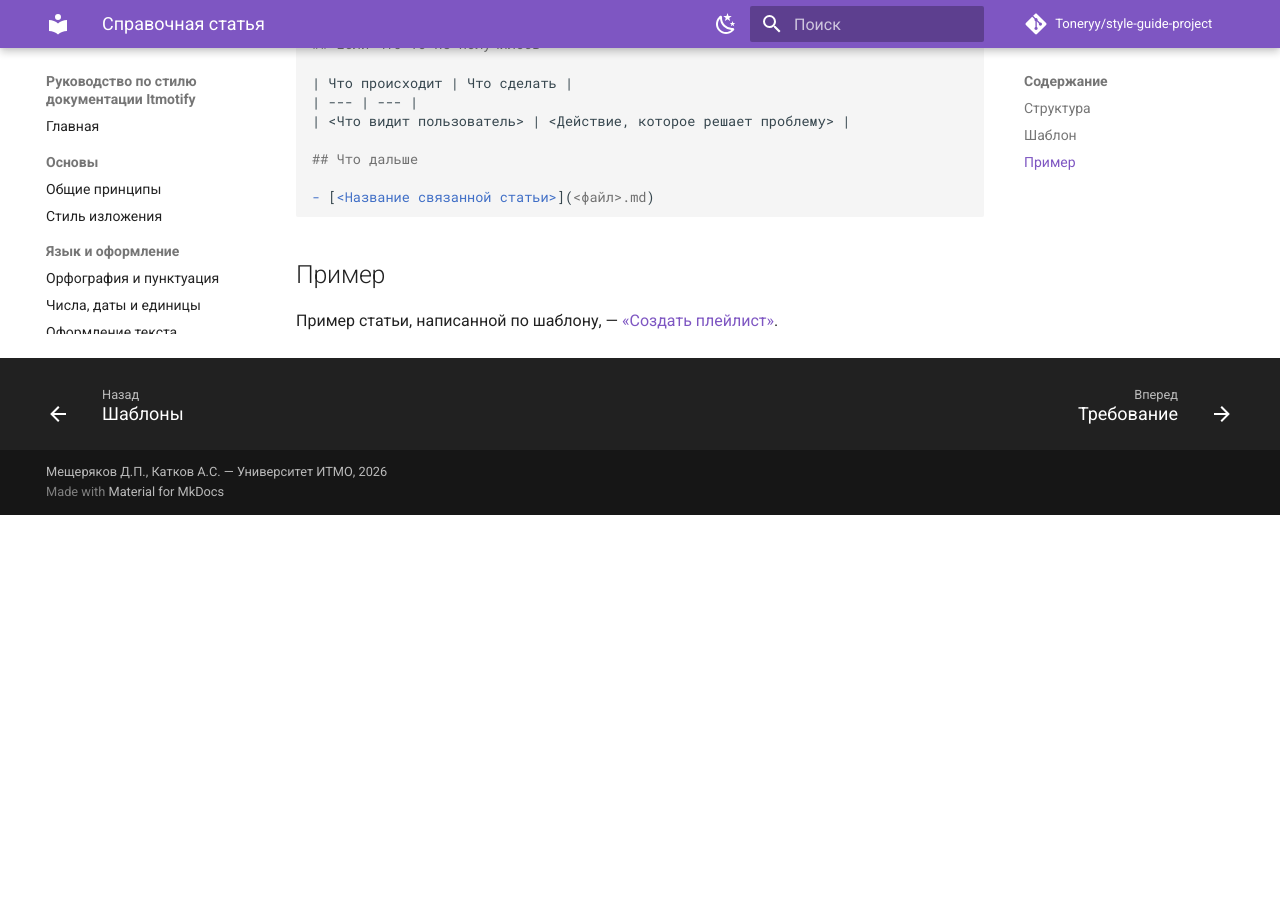
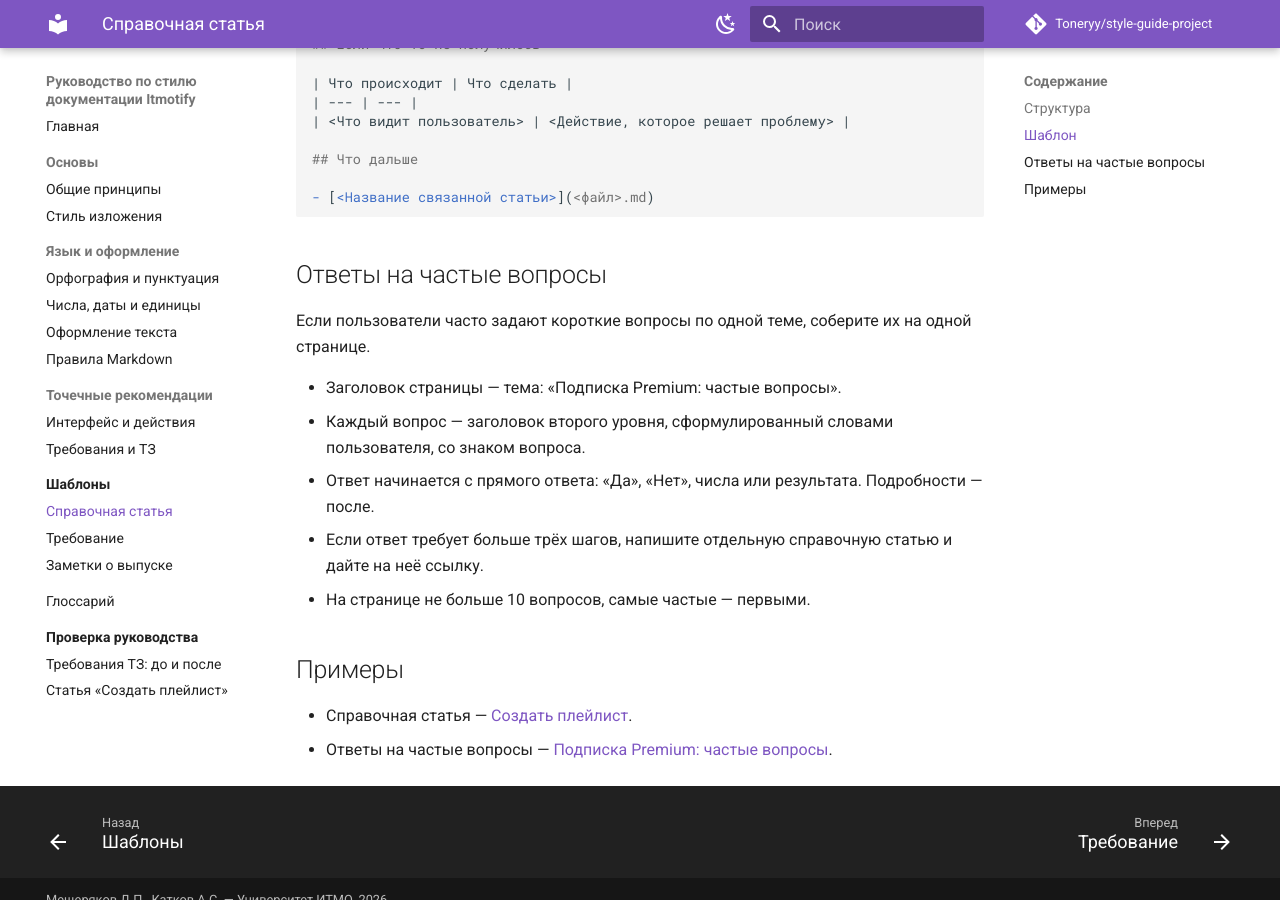
Before and after one commit to Toneryy/style-guide-project, an MkDocs documentation site: the page built from docs/templates/help-article.md, in a window 1280 px wide and 900 px high, scrolled down 1096 px. Built offline with MkDocs 1.6.1 and Material for MkDocs 9.7.7, drawn with Linux system fonts in a browser that asks for light colours; comment, search, counter and statistics services are not loaded; before the commit the page ends 1611 px from its top, so only the background shows below that.

````diff
--- a/docs/templates/help-article.md
+++ b/docs/templates/help-article.md
@@ -42,6 +42,17 @@
 - [<Название связанной статьи>](<файл>.md)
 ```
 
-## Пример
+## Ответы на частые вопросы
 
-Пример статьи, написанной по шаблону, — [«Создать плейлист»](../examples/create-playlist.md).
+Если пользователи часто задают короткие вопросы по одной теме, соберите их на одной странице.
+
+- Заголовок страницы — тема: «Подписка Premium: частые вопросы».
+- Каждый вопрос — заголовок второго уровня, сформулированный словами пользователя, со знаком вопроса.
+- Ответ начинается с прямого ответа: «Да», «Нет», числа или результата. Подробности — после.
+- Если ответ требует больше трёх шагов, напишите отдельную справочную статью и дайте на неё ссылку.
+- На странице не больше 10 вопросов, самые частые — первыми.
+
+## Примеры
+
+- Справочная статья — [Создать плейлист](../examples/create-playlist.md).
+- Ответы на частые вопросы — [Подписка Premium: частые вопросы](../samples/faq-premium.md).
````
Also changed, not shown: docs/templates/api-method.md (added, +74 -0 lines), docs/templates/index.md (+4 -0 lines), docs/templates/readme.md (added, +73 -0 lines), docs/templates/release-notes.md (+5 -7 lines), docs/templates/requirement.md (+2 -0 lines).
